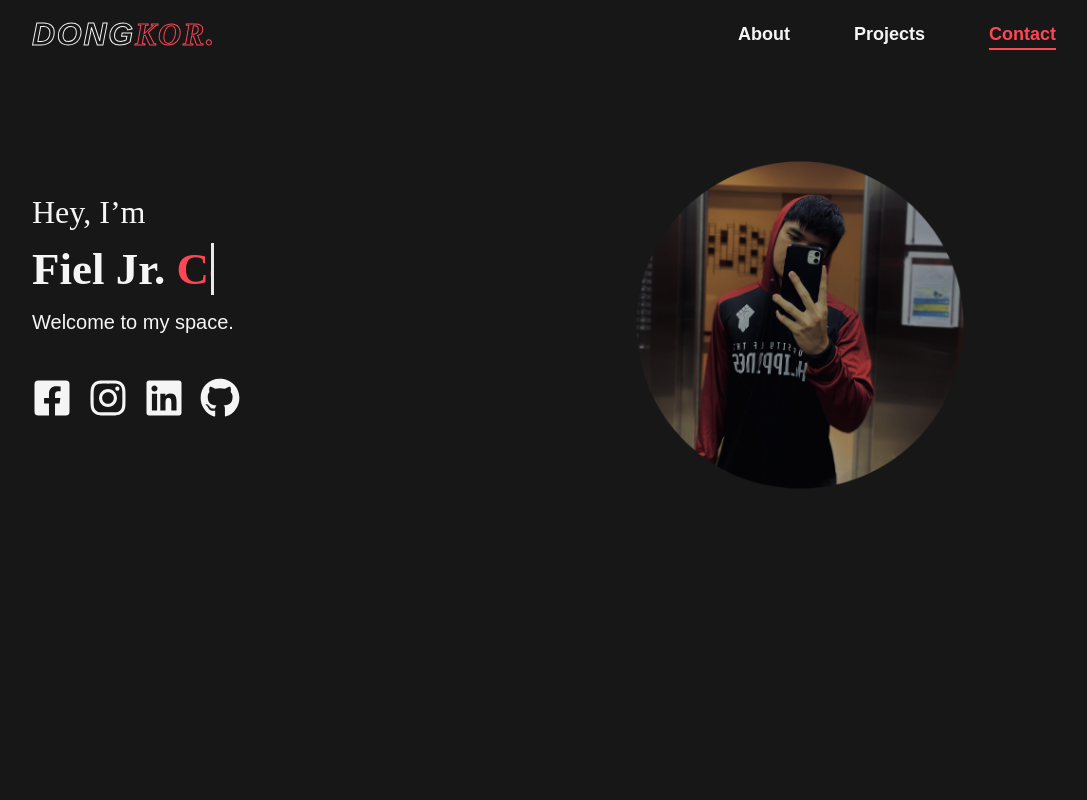
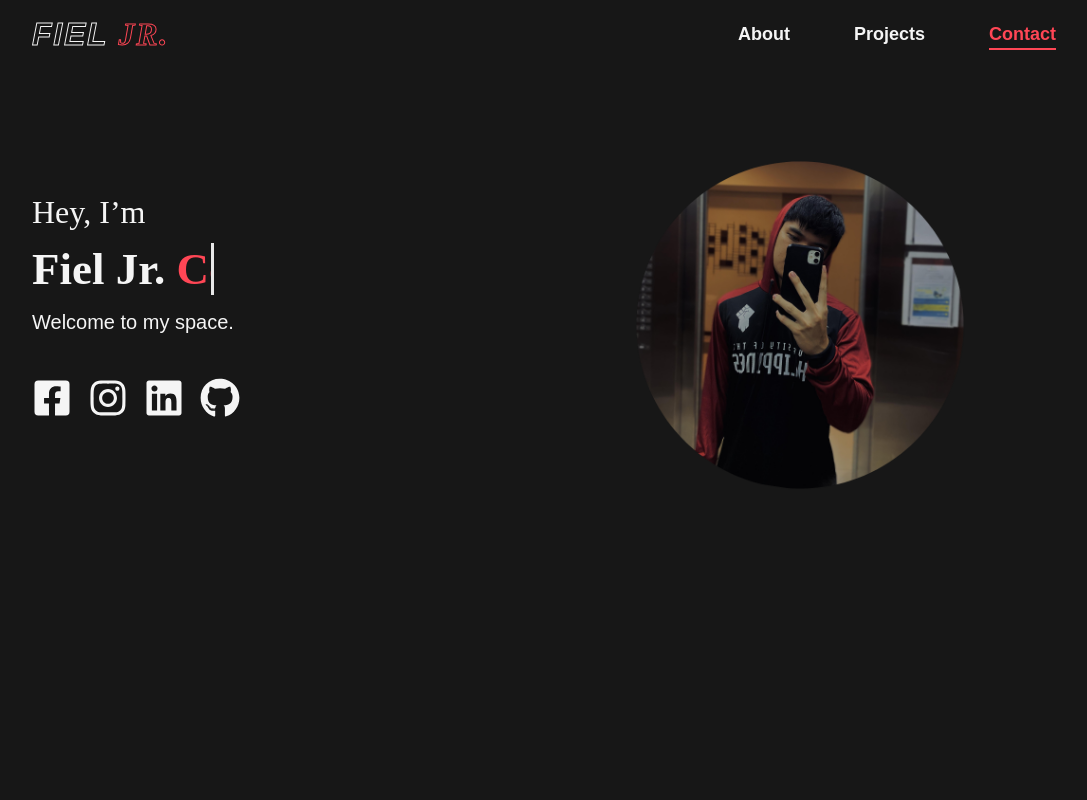
Before and after one commit to Dongkor/fieljrc-portfolio, a React (Vite) app in the folder my-portfolio/: page / in a window 1280 px wide. Shown: the top 800 px of the page, without its empty margins (96-1183 px from the left). Built offline with nearby package versions, Linux system fonts and the light colour scheme; a web font is replaced by a local one.

Commit message:
Finishing up

```diff
--- a/my-portfolio/index.html
+++ b/my-portfolio/index.html
@@ -3,11 +3,11 @@
 
 <head>
   <meta charset="UTF-8" />
-  <!-- <link rel="icon" type="image/png" href="/favicon.ico" /> -->
+  <link rel="icon" type="image/png" href="/icon.png" />
   <link rel="preconnect" href="https://fonts.googleapis.com">
   <link rel="preconnect" href="https://fonts.gstatic.com" crossorigin>
   <meta name="viewport" content="width=device-width, initial-scale=1.0" />
-  <title>My Portfolio</title>
+  <title>Fiel Portfolio</title>
 </head>
 
 <body>
--- a/my-portfolio/src/components/Contacts/Contacts.jsx
+++ b/my-portfolio/src/components/Contacts/Contacts.jsx
@@ -7,7 +7,7 @@ const Contacts = () => {
     return (
         <section id='contact' className={styles.container}>
             <div className={styles.titleContainer}>
-                <h1>DONG<span className={styles.titleSpan}>KOR</span> PORTFOLIO</h1>
+                <h1>FIEL<span className={styles.titleSpan}> JR.</span> PORTFOLIO</h1>
             </div>
             <div className={styles.socialsContainer}>
                 <ul className={styles.socials}>
@@ -26,7 +26,7 @@ const Contacts = () => {
                 </ul>
             </div>
             <div className={styles.copyrightContainer}>
-                <p>© 2025 Dongkor. All rights reserved.</p>
+                <p>© 2025 Condor. All rights reserved.</p>
             </div>
         </section>
 
--- a/my-portfolio/src/components/NavBar/NavBar.jsx
+++ b/my-portfolio/src/components/NavBar/NavBar.jsx
@@ -38,7 +38,7 @@ const Navbar = () => {
             }}>
             <div className={styles.content}>
                 <a href='/' className={styles.title}>
-                    DONG<span className={styles.titleSpan}>KOR.</span>
+                    FIEL <span className={styles.titleSpan}>JR.</span>
                 </a>
                 <div className={styles.menu}>
                     <IoMenu
```
Also changed, not shown: my-portfolio/public/icon.png (added), my-portfolio/public/projects/portfolio.png.
